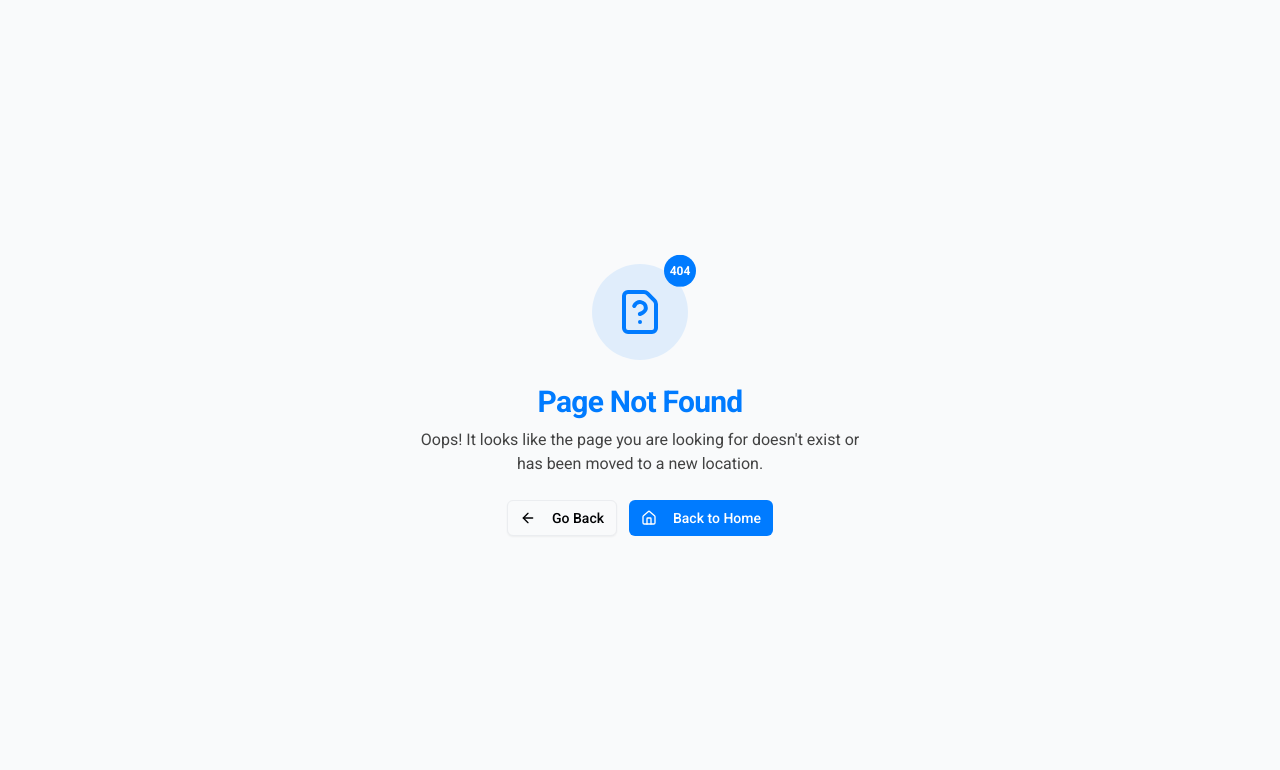
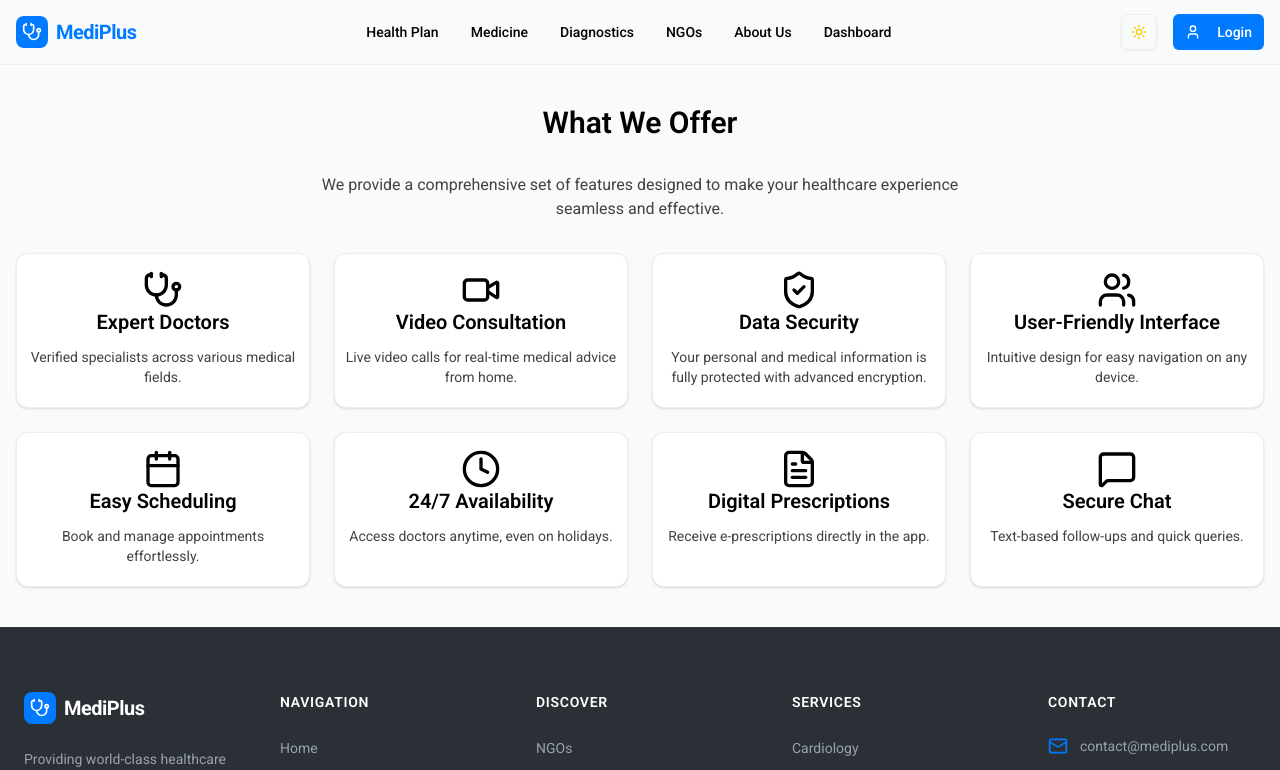
Before and after one commit to Abdulal-Roman09/mediplus-client, a Next.js app: page /about in a window 1280 px wide. Before the commit this address had no page. Shown: the top 770 px of the page. Built offline with nearby package versions, Linux system fonts and the light colour scheme.

Commit message:
feat:what we opper page add

```diff
--- /dev/null
+++ b/app/(withCommonLayout)/about/page.tsx
@@ -0,0 +1,9 @@
+import AboutPageHome from '../../../components/ux/Home/about/AboutPageHome'
+
+export default function AboutPage() {
+  return (
+    <div>
+        <AboutPageHome/>
+    </div>
+  )
+}
--- /dev/null
+++ b/components/ux/Home/about/AboutPageHome.jsx
@@ -0,0 +1,9 @@
+import WhatWeOfferPage from "./WhatWeOfferPage";
+
+export default function AboutPageHome() {
+  return (
+    <div className="container mx-auto px-4 py-10 space-y-16">
+      <WhatWeOfferPage />
+    </div>
+  );
+}
--- /dev/null
+++ b/components/ux/Home/about/WhatWeOfferPage.tsx
@@ -0,0 +1,111 @@
+"use client";
+
+import { Card, CardContent, CardHeader, CardTitle } from "@/components/ui/card";
+
+import {
+  Video,
+  ShieldCheck,
+  Users,
+  Clock,
+  Stethoscope,
+  FileText,
+  Calendar,
+  MessageSquare,
+} from "lucide-react";
+
+export default function WhatWeOfferPage() {
+  return (
+    <div>
+      {/* Key Features */}
+      <div className="space-y-8">
+        <h2 className="text-3xl font-semibold text-center">What We Offer</h2>
+        <p className="text-center text-muted-foreground max-w-2xl mx-auto">
+          We provide a comprehensive set of features designed to make your
+          healthcare experience seamless and effective.
+        </p>
+        <div className="grid grid-cols-1 sm:grid-cols-2 lg:grid-cols-3 xl:grid-cols-4 gap-6">
+          <Card className="text-center hover:shadow-xl transition-shadow">
+            <CardHeader>
+              <Stethoscope className="mx-auto h-10 w-10 " />
+              <CardTitle>Expert Doctors</CardTitle>
+            </CardHeader>
+            <CardContent className="text-muted-foreground">
+              Verified specialists across various medical fields.
+            </CardContent>
+          </Card>
+
+          <Card className="text-center hover:shadow-xl transition-shadow">
+            <CardHeader>
+              <Video className="mx-auto h-10 w-10 " />
+              <CardTitle>Video Consultation</CardTitle>
+            </CardHeader>
+            <CardContent className="text-muted-foreground">
+              Live video calls for real-time medical advice from home.
+            </CardContent>
+          </Card>
+
+          <Card className="text-center hover:shadow-xl transition-shadow">
+            <CardHeader>
+              <ShieldCheck className="mx-auto h-10 w-10 " />
+              <CardTitle>Data Security</CardTitle>
+            </CardHeader>
+            <CardContent className="text-muted-foreground">
+              Your personal and medical information is fully protected with
+              advanced encryption.
+            </CardContent>
+          </Card>
+
+          <Card className="text-center hover:shadow-xl transition-shadow">
+            <CardHeader>
+              <Users className="mx-auto h-10 w-10 " />
+              <CardTitle>User-Friendly Interface</CardTitle>
+            </CardHeader>
+            <CardContent className="text-muted-foreground">
+              Intuitive design for easy navigation on any device.
+            </CardContent>
+          </Card>
+
+          <Card className="text-center hover:shadow-xl transition-shadow">
+            <CardHeader>
+              <Calendar className="mx-auto h-10 w-10 " />
+              <CardTitle>Easy Scheduling</CardTitle>
+            </CardHeader>
+            <CardContent className="text-muted-foreground">
+              Book and manage appointments effortlessly.
+            </CardContent>
+          </Card>
+
+          <Card className="text-center hover:shadow-xl transition-shadow">
+            <CardHeader>
+              <Clock className="mx-auto h-10 w-10 " />
+              <CardTitle>24/7 Availability</CardTitle>
+            </CardHeader>
+            <CardContent className="text-muted-foreground">
+              Access doctors anytime, even on holidays.
+            </CardContent>
+          </Card>
+
+          <Card className="text-center hover:shadow-xl transition-shadow">
+            <CardHeader>
+              <FileText className="mx-auto h-10 w-10 " />
+              <CardTitle>Digital Prescriptions</CardTitle>
+            </CardHeader>
+            <CardContent className="text-muted-foreground">
+              Receive e-prescriptions directly in the app.
+            </CardContent>
+          </Card>
+
+          <Card className="text-center hover:shadow-xl transition-shadow">
+            <CardHeader>
+              <MessageSquare className="mx-auto h-10 w-10 " />
+              <CardTitle>Secure Chat</CardTitle>
+            </CardHeader>
+            <CardContent className="text-muted-foreground">
+              Text-based follow-ups and quick queries.
+            </CardContent>
+          </Card>
+        </div>
+      </div>
+    </div>
+  );
+}
```
